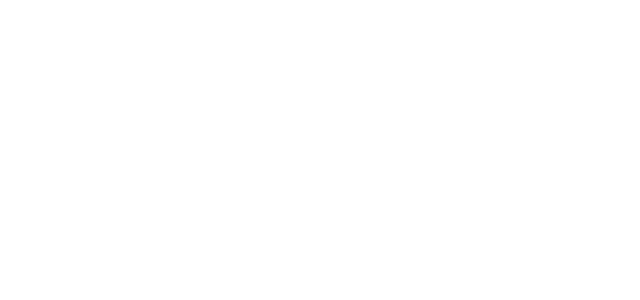
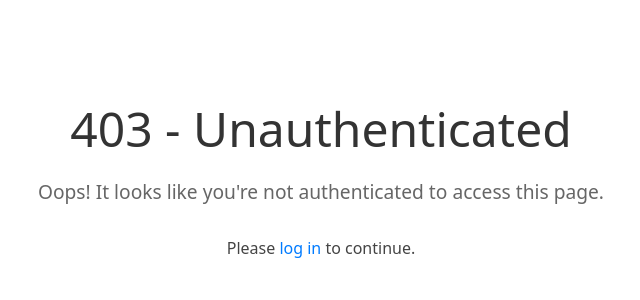
Before and after one commit to salmansrabon/dmoney-web-app-practice, a React (Create React App) app: page /unauthorized in a window 1280 px wide. Before the commit this address had no page. Shown: the top 300 px of the page, without its empty margins (319-959 px from the left). Built offline with nearby package versions, Linux system fonts and the light colour scheme.

Commit message:
handle unauthenticated access

```diff
--- a/src/App.js
+++ b/src/App.js
@@ -12,6 +12,7 @@ import 'bootstrap/dist/css/bootstrap.min.css';
 import AdminDashboard from './components/admin/admin.component';
 import UserList from './components/admin/userlist.component';
 import CreateUser from './components/admin/createuser.component';
+import UnAuthenticated from './components/403';
 
 
 function App() {
@@ -33,6 +34,7 @@ function App() {
             <Route path="check-statement" element={<CheckStatement />} />
             <Route path="check-balance" element={<CheckBalance />} />
           </Route>
+          <Route path="/unauthorized" element={<UnAuthenticated/>} />
         </Routes>
       </div>
     </Router>
--- /dev/null
+++ b/src/components/403.js
@@ -0,0 +1,44 @@
+import React from 'react';
+import { Link } from 'react-router-dom'; // Assuming the use of React Router
+
+const UnAuthenticated = () => {
+  return (
+    <div style={styles.container}>
+      <h1 style={styles.title}>403 - Unauthenticated</h1>
+      <p style={styles.description}>
+        Oops! It looks like you're not authenticated to access this page.
+      </p>
+      <p style={styles.suggestion}>
+        Please <Link to="/login" style={styles.link}>log in</Link> to continue.
+      </p>
+    </div>
+  );
+};
+
+const styles = {
+  container: {
+    textAlign: 'center',
+    margin: 'auto',
+    paddingTop: '100px',
+  },
+  title: {
+    fontSize: '3rem',
+    marginBottom: '20px',
+    color: '#333',
+  },
+  description: {
+    fontSize: '1.2rem',
+    marginBottom: '30px',
+    color: '#666',
+  },
+  suggestion: {
+    fontSize: '1rem',
+    color: '#444',
+  },
+  link: {
+    color: '#007bff',
+    textDecoration: 'none',
+  },
+};
+
+export default UnAuthenticated;
--- a/src/components/admin/admin.component.js
+++ b/src/components/admin/admin.component.js
@@ -12,10 +12,14 @@ const AdminDashboard = () => {
   useEffect(() => {
     if (initialLoad) {
       const token = localStorage.getItem('token');
+      const role = localStorage.getItem('role');
       if (!token) {
         navigate('/login'); // Redirect to login if no token is found
-      } else {
+      } else if(token && role== 'Admin'){
         navigate('/admin/check-statement');
+      }
+      else{
+        navigate('/unauthorized');
       }
       setInitialLoad(false);
     }
--- a/src/components/agent/agentdashboard.component.js
+++ b/src/components/agent/agentdashboard.component.js
@@ -13,10 +13,15 @@ const AgentDashboard = () => {
   useEffect(() => {
     if (initialLoad) {
       const token = localStorage.getItem('token');
+      const role = localStorage.getItem('role');
       if (!token) {
         navigate('/login'); // Redirect to login if no token is found
-      } else {
+      }
+      else if(token && role== 'Agent'){
         navigate('/agent/check-statement');
+      }
+      else{
+        navigate('/unauthorized');
       }
       setInitialLoad(false);
     }
```
